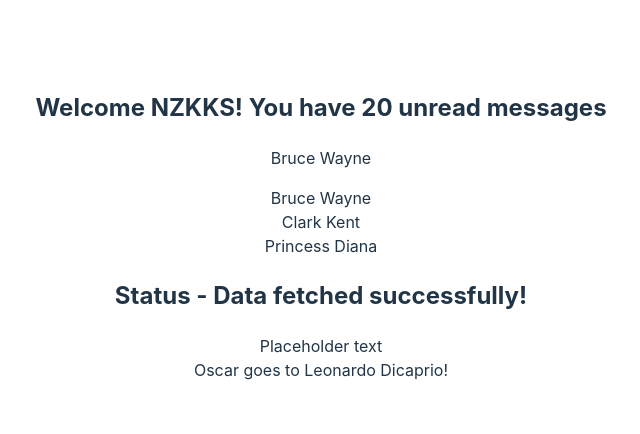
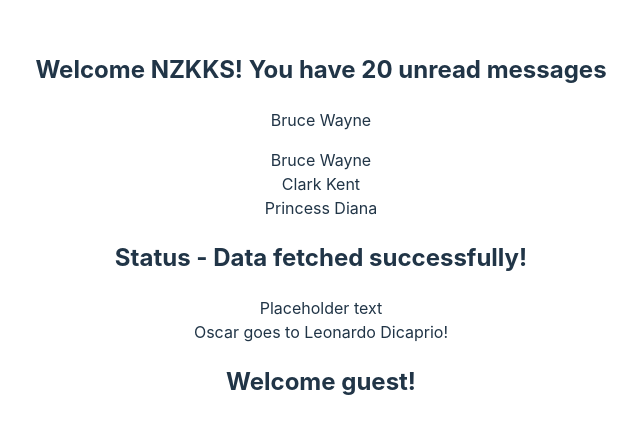
Before and after one commit to nzkks/react-typescript, a React (Vite) app: page / in a window 1280 px wide. Shown: the part 174-608 px from the top of the page, without its empty margins (319-959 px from the left). Built offline with nearby package versions, Linux system fonts and the light colour scheme.

Commit message:
handle optional props

```diff
--- a/src/App.tsx
+++ b/src/App.tsx
@@ -37,6 +37,7 @@
       <Oscar>
         <Heading>Oscar goes to Leonardo Dicaprio!</Heading>
       </Oscar>
+      <Greet isLoggedIn={false} />
     </>
   );
 }
--- a/src/components/props/Greet.tsx
+++ b/src/components/props/Greet.tsx
@@ -1,15 +1,15 @@
 type GreetProps = {
-  name: string;
-  messageCount: number;
+  name?: string;
+  messageCount?: number;
   isLoggedIn: boolean;
 };
 
 export const Greet = (props: GreetProps) => {
+  const { messageCount = 0 } = props;
+
   return (
     <div>
-      <h2>
-        {props.isLoggedIn ? `Welcome ${props.name}! You have ${props.messageCount} unread messages` : 'Welcome guest!'}
-      </h2>
+      <h2>{props.isLoggedIn ? `Welcome ${props.name}! You have ${messageCount} unread messages` : 'Welcome guest!'}</h2>
     </div>
   );
 };
```
